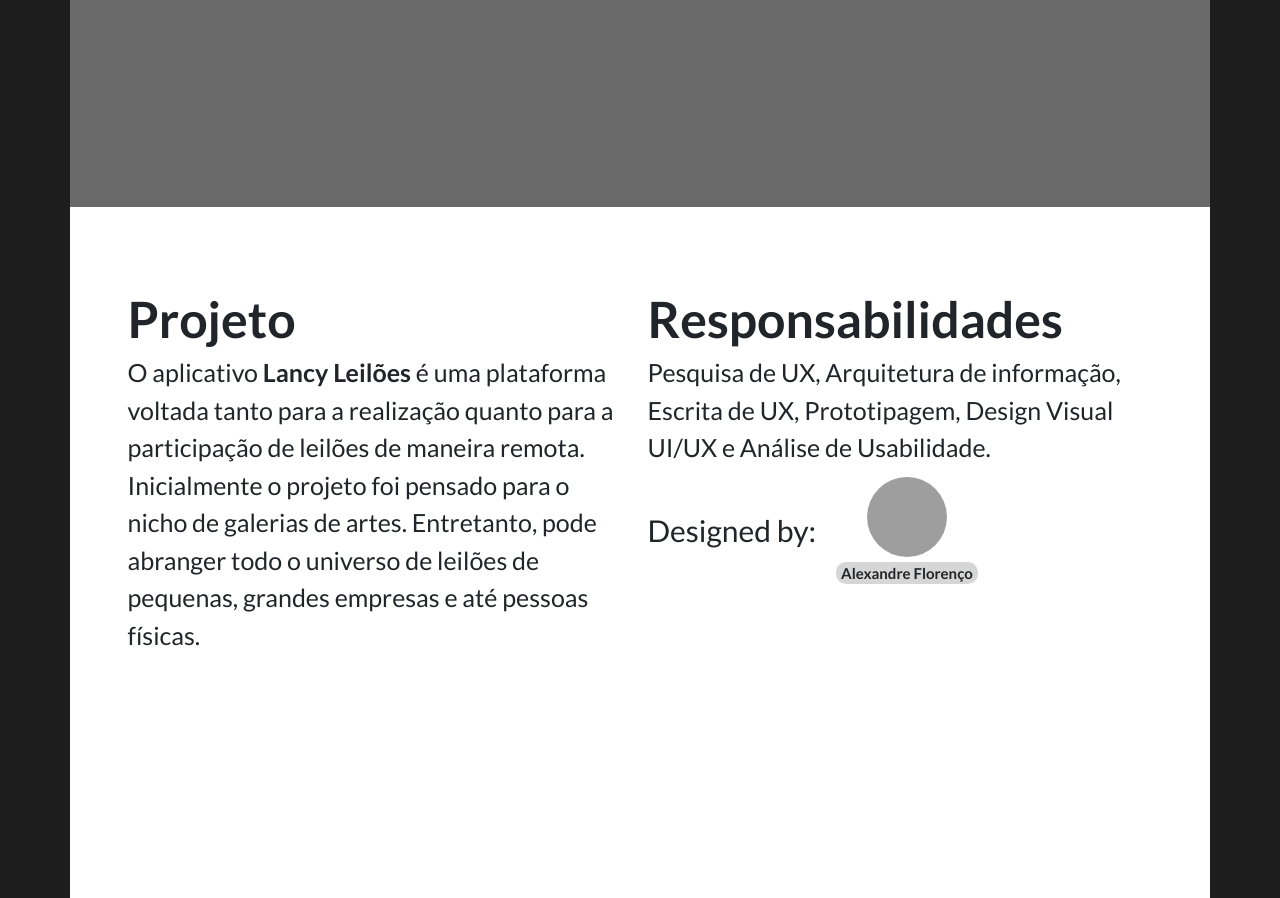
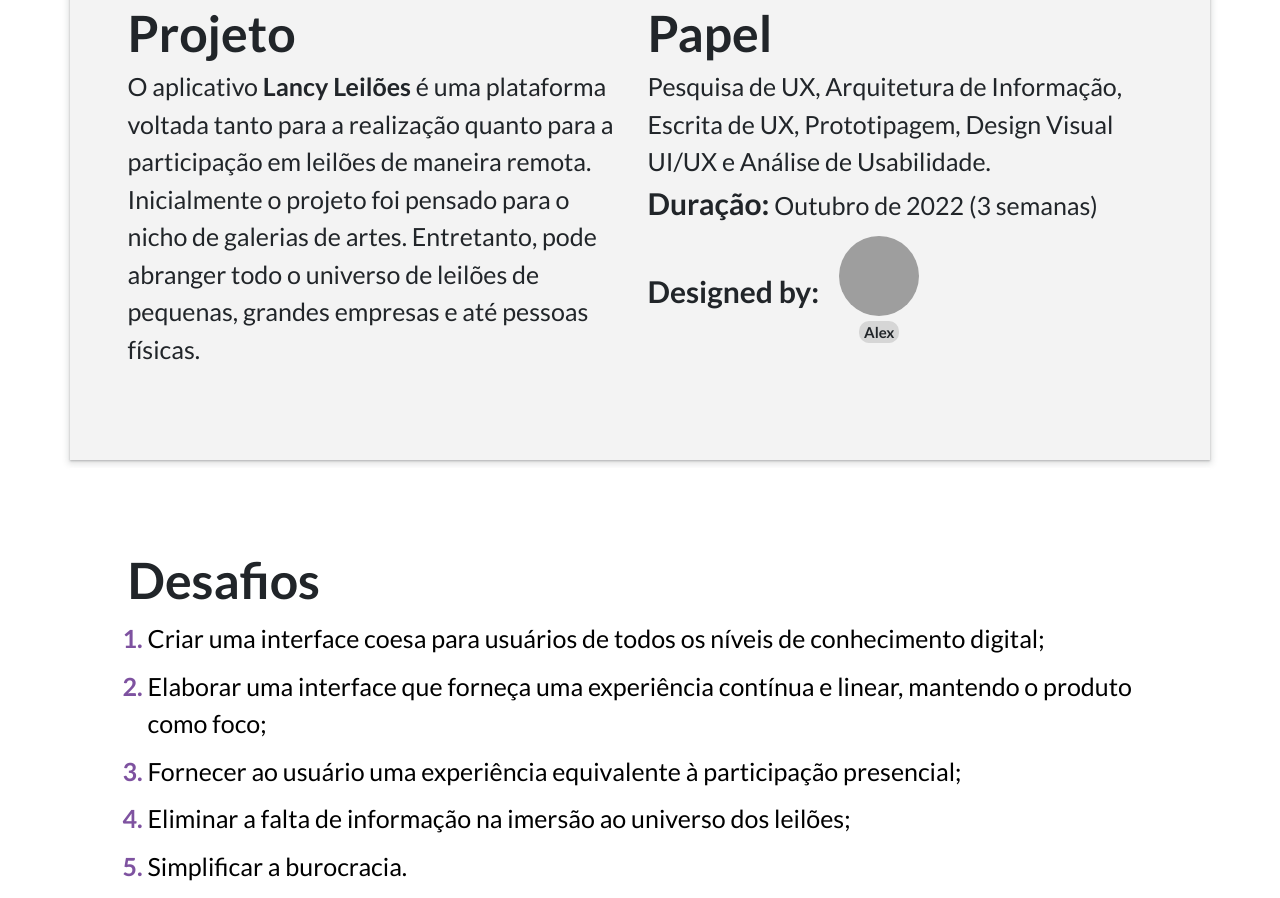
Before and after one commit to AlexFlorenco/lancy-leiloes, a plain HTML site: page index.html in a window 1280 px wide. Shown: the part 675-1573 px from the top of the page. Drawn offline with nearby package versions, Linux system fonts and the light colour scheme; grey boxes are pictures that could not be loaded.

Commit message:
Implementação da seção Desafios

```diff
--- a/assets/css/styles.scss
+++ b/assets/css/styles.scss
@@ -16,11 +16,11 @@ html {
 }
 
 body {
-    background-color: #1d1d1d;
+    background-color: #fff;
 }
 
 .navbar {
-    background-color: #463454;
+    background-color: #614874;
 
     .container-fluid {
         position: relative;
@@ -70,39 +70,41 @@ body {
 }
 
 .container {
+    font-family: 'Lato', sans-serif;
+    font-size: 25px;
+
+    h1 {
+        font-size: 50px;
+        font-weight: bold;
+    }
+
     .apresentacao {
-        background-color: rgb(105, 105, 105);
+        background-color: rgb(255, 255, 255);
+        overflow: hidden;
 
         .logo {
             font-family: 'Lobster', cursive;
             font-size: 120px;
-            color: #FFF;
+            color: #7e52a0;
             text-align: center;
             margin: 20px 0 50px 0;
+        }
+
+        .img-fluid {
+            margin-bottom: -10px;
         }
     }
 
     .projeto {
-        font-family: 'Lato', sans-serif;
-        font-size: 25px;
-        background-color: #fff;
-        padding: 82px 50px 0 50px;
 
-        .descricao {
-            h1 {
-                font-size: 50px;
-                font-weight: bold;
-            }
-        }
+        background-color: rgb(243, 243, 243);
+        padding: 82px 50px;
+        box-shadow: rgba(60, 64, 67, 0.3) 0px 1px 2px 0px, rgba(60, 64, 67, 0.15) 0px 2px 6px 2px;
 
         .responsabilidades {
-            h1 {
-                font-size: 50px;
+            span {
+                font-size: 30px;
                 font-weight: bold;
-            }
-
-            h2 {
-                font-size: 30px;
             }
 
             .designed {
@@ -141,13 +143,26 @@ body {
     }
 
     .desafios {
-        background-color: #686868;
+        background-color: #fff;
+        margin-top: 8px;
+        padding: 82px 50px;
+
+        ol {
+            li {
+                color: #7e52a0;
+                font-weight: bold;
+                margin: 10px 0;
+
+                span {
+                    color: #000;
+                    font-weight: normal;
+
+                }
+            }
+        }
     }
 }
 
-.row {
-    min-height: 100vh;
-}
 
 
 
--- a/index.html
+++ b/index.html
@@ -53,29 +53,31 @@
                 </p>
             </div>
         </div>
+
         <div class="row projeto" id="projeto">
-            <div class="col-6 descricao">
+            <div class="col-md-12 col-xl-6 descricao">
                 <h1>Projeto</h1>
                 <p>O aplicativo <strong>Lancy Leilões</strong> é uma plataforma voltada tanto para a realização quanto
                     para a
-                    participação de leilões de maneira remota.
+                    participação em leilões de maneira remota.
                     <br> Inicialmente o projeto foi pensado para o nicho de
                     galerias de artes. Entretanto, pode abranger todo o universo de leilões de pequenas, grandes
                     empresas e até pessoas físicas.
                 </p>
             </div>
-            <div class="col-6 responsabilidades">
-                <h1>Responsabilidades</h1>
-                <p> Pesquisa de UX, Arquitetura de informação, Escrita de UX, Prototipagem,
-                    Design Visual UI/UX e Análise de Usabilidade.</p>
-
+            <div class="col-12 col-xl-6 responsabilidades">
+                <h1>Papel</h1>
+                <p> Pesquisa de UX, Arquitetura de Informação, Escrita de UX, Prototipagem,
+                    Design Visual UI/UX e Análise de Usabilidade. <br>
+                    <span>Duração:</span> Outubro de 2022 (3 semanas)
+                </p>
                 <div class="designed">
-                    <h2>Designed by:</h2>
+                    <span>Designed by:</span>
                     <div class="perfil">
                         <a href="https://www.linkedin.com/in/alexandreflorenco/" target="_blank"> <img
                                 src="https://media.licdn.com/dms/image/C4D03AQHz6RAkDu2IPg/profile-displayphoto-shrink_200_200/0/1650835968941?e=1677715200&v=beta&t=GjR2nNKnaPJWIi3QqAUs2Kcrl3h3wKjTv9tlzu28a8M"
                                 alt="Foto de Perfil"></a>
-                        <div class="nome-perfil"> Alexandre Florenço </div>
+                        <div class="nome-perfil"> Alex </div>
                     </div>
                 </div>
             </div>
@@ -83,9 +85,25 @@
 
         <div class="row desafios" id="desafios">
             <div class="col-12">
-                Desafios
+                <h1>Desafios</h1>
+                <p>
+                <ol> </span>
+                    <li><span>Criar uma interface coesa para usuários de todos os níveis de conhecimento digital;</li>
+                    </span>
+
+                    <li><span>Elaborar uma interface que forneça uma experiência contínua e linear, mantendo o produto
+                            como
+                            foco;</li></span>
+
+                    <li><span>Fornecer ao usuário uma experiência equivalente à participação presencial;</span></li>
+                    <li><span>Eliminar a falta de informação na imersão ao universo dos leilões;</li></span>
+                    <li><span>Simplificar a burocracia.</li> </span>
+
+                </ol>
+                </p>
             </div>
         </div>
+
     </div>
 
 </body>
```
Also changed, not shown: assets/css/styles.css, 1 other file.
